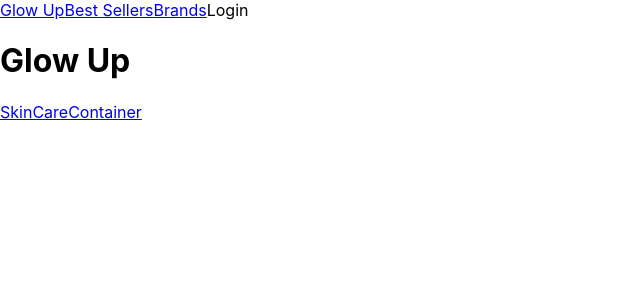
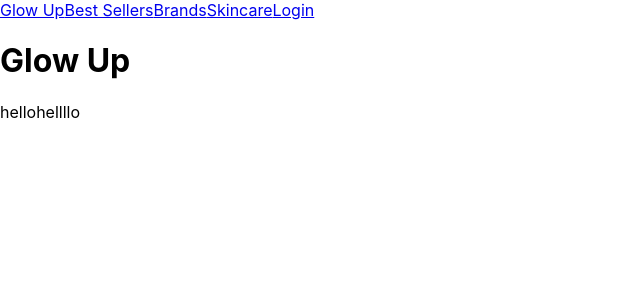
Before and after one commit to ekim86/mod5-glowup-frontend, a React (Create React App) app: page /glowup in a window 1280 px wide. Shown: the top 300 px of the page, without its empty margins (0-640 px from the left). Built offline with nearby package versions, Linux system fonts and the light colour scheme.

Commit message:
routes test

```diff
--- a/src/App.js
+++ b/src/App.js
@@ -6,16 +6,18 @@ import MainContainer from './container/MainContainer';
 // import ReviewContainer from './container/ReviewContainer'
 // import Brands from './component/Brands'
 // import SkinCareContainer from './container/SkinCareContainer'
-// import NavBar from './component/NavBar';
+import NavBar from './component/NavBar';
 
 function App() {
 
 
   return (
     <div>
+        <NavBar />
       <Switch>
-        {/* <NavBar /> */}
-        <Route path='/glowup' component={MainContainer}/>
+        <Route path='/glowup/collection/skincare' render={()=> <div>hellolink</div>}/>
+        {/* <Route path='/' render={()=> <div>hello just slash</div>}/> */}
+        <Route path='/glowup' render={() => <MainContainer/>}/>
       </Switch>
     </div>
   );
--- a/src/component/NavBar.js
+++ b/src/component/NavBar.js
@@ -9,7 +9,8 @@ const NavBar = () => {
       <Link to='/glowup'>Glow Up</Link>
       <Link to='/collection/best-sellers'>Best Sellers</Link>
       <Link to='/collection/brands'>Brands</Link>
-      Login
+      <Link to='/collection/Skincare'>Skincare</Link>
+      <Link to='/login'>Login</Link>
     </div>
   )
 
--- a/src/container/MainContainer.js
+++ b/src/container/MainContainer.js
@@ -1,16 +1,15 @@
 import React from 'react';
-import NavBar from '../component/NavBar';
+// import NavBar from '../component/NavBar';
 import { Link } from 'react-router-dom';
-import SkinCareContainer from './SkinCareContainer';
 
 
 function MainContainer(){
 
   return(
     <div>
-      <NavBar />
+      {/* <NavBar /> */}
       <h1>Glow Up</h1>
-      <Link to='/collection/skincare'>SkinCareContainer</Link>
+      hellohellllo
     </div>
   )
 }
--- a/src/container/ProductContainer.js
+++ b/src/container/ProductContainer.js
@@ -12,9 +12,8 @@ class ProductContainer extends React.Component {
   }
 
   render(){
-    // console.log(this.props.products, 'whatwhat')
     const products = this.props.products.map(product => <ProductCard key={product.id} product={product}/>)
-    const product_brands = this.props.products.map(product => <Brands key={product.id} product={product}/>)
+    // const product_brands = this.props.products.map(product => <Brands key={product.id} product={product}/>)
     return(
       <div>
         Product Container
--- a/src/container/SkinCareContainer.js
+++ b/src/container/SkinCareContainer.js
@@ -4,8 +4,7 @@ import ProductContainer from './ProductContainer';
 const SkinCareContainer = () => {
   return(
     <div>
-      skincarecontainer
-      <ProductContainer />
+      This is Skin Care Container
     </div>
   )
 }
--- a/src/index.js
+++ b/src/index.js
@@ -2,7 +2,7 @@ import React from 'react';
 import ReactDOM from 'react-dom';
 import './index.css';
 import App from './App';
-import { BrowserRouter } from 'react-router-dom'
+import { BrowserRouter as Router } from 'react-router-dom'
 import { createStore, applyMiddleware } from 'redux';
 import { Provider } from 'react-redux';
 import thunk from 'redux-thunk'
@@ -19,7 +19,7 @@ let store = createStore(reducer, defaultState, applyMiddleware(thunk))
 
 ReactDOM.render(
   <Provider store={store}>
-    <BrowserRouter>
+    <Router>
     <App />
-    </BrowserRouter>
+    </Router>
   </Provider>, document.getElementById('root'));
```
